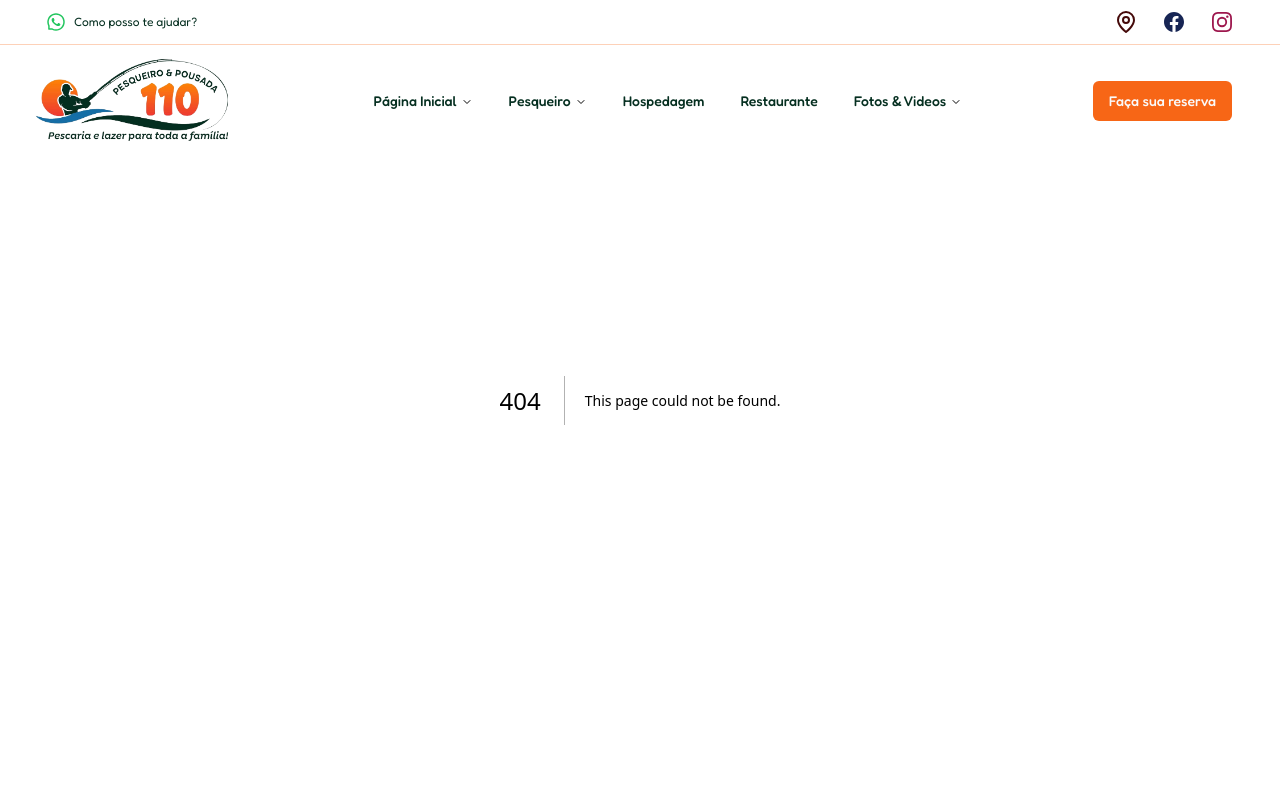
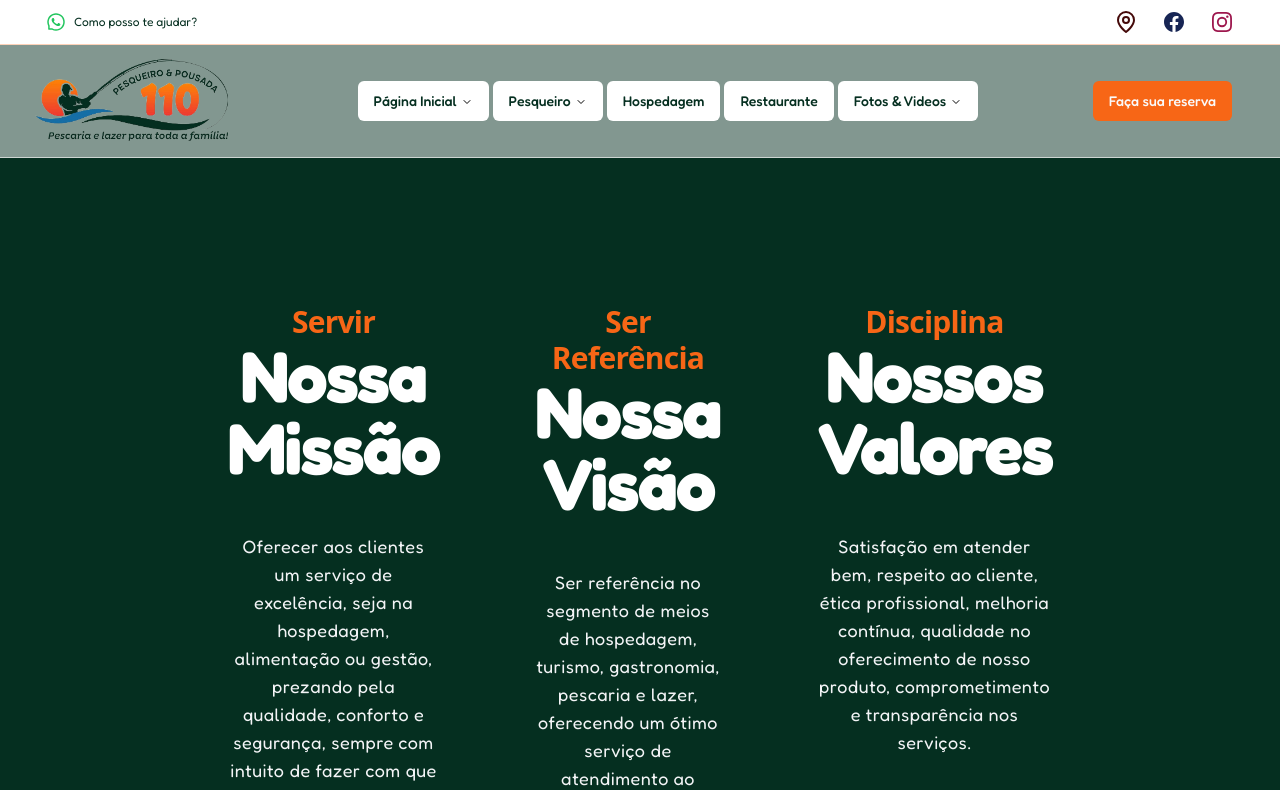
Before and after one commit to xyrlan/pesqueiro110, a Next.js app: page /mvv in a window 1280 px wide. Before the commit this address had no page. Shown: the top 790 px of the page. Built offline with nearby package versions, Linux system fonts and the light colour scheme.

Commit message:
Remove unused quote icon import

```diff
--- /dev/null
+++ b/src/app/mvv/page.tsx
@@ -0,0 +1,10 @@
+import MissaoVisaoValoresSection from '@/components/MissaoVisaoValores'
+import React from 'react'
+
+const MVV = () => {
+  return (
+    <MissaoVisaoValoresSection />
+  )
+}
+
+export default MVV
--- /dev/null
+++ b/src/components/MissaoVisaoValores.tsx
@@ -0,0 +1,53 @@
+'use client'
+import Image from 'next/image'
+import React from 'react'
+import { motion } from "framer-motion"
+
+
+
+const MissaoVisaoValoresSection = () => {
+  return (
+    <section id='mvv' className="flex max-lg:flex-col justify-center p-24 px-6 sm:p-60 bg-primary">
+      <motion.div initial={{ opacity: 0, y: 100 }} whileInView={{ opacity: 1, y: 0 }} viewport={{ once: true }} transition={{ duration: 1 }} className="mx-auto max-w-screen-xl flex flex-col items-center px-8 py-16 sm:px-8 lg:px-12 text-gray-100 w-full text-center">
+        <h2 className='mb-12'>
+          <span className='text-secondary text-3xl font-sans font-bold tracking-tight kristi-regular '>
+            Servir
+          </span>
+          <br />
+          <span className='text-white text-5xl font-bold tracking-tight sm:text-7xl mb-12 '>Nossa Missão</span>
+        </h2>
+        <p className='sm:text-lg tracking-wide mb-4 max-w-md' >
+          Oferecer aos clientes um serviço de excelência, seja na hospedagem, alimentação ou gestão, prezando pela qualidade, conforto e segurança, sempre com intuito de fazer com que nossos clientes, sintam-se na extensão de suas casas.
+        </p>
+
+      </motion.div>
+      <motion.div initial={{ opacity: 0, y: 100 }} whileInView={{ opacity: 1, y: 0 }} viewport={{ once: true }} transition={{ duration: 1 }} className="mx-auto max-w-screen-xl flex flex-col items-center px-8 py-16 sm:px-8 lg:px-12 text-gray-100 w-full text-center">
+        <h2 className='mb-12'>
+          <span className='text-secondary text-3xl font-sans font-bold tracking-tight kristi-regular '>
+            Ser Referência
+          </span>
+          <br />
+          <span className='text-white text-5xl font-bold tracking-tight sm:text-7xl mb-12 '>Nossa Visão</span>
+        </h2>
+        <p className='sm:text-lg tracking-wide mb-4 max-w-md' >
+          Ser referência no segmento de meios de hospedagem, turismo, gastronomia, pescaria e lazer, oferecendo um ótimo serviço de atendimento ao cliente, maximizando sua total satisfação através de nossos serviços oferecidos para atender todos os públicos.
+        </p>
+
+      </motion.div>
+      <motion.div initial={{ opacity: 0, y: 100 }} whileInView={{ opacity: 1, y: 0 }} viewport={{ once: true }} transition={{ duration: 1 }} className="mx-auto max-w-screen-xl flex flex-col items-center px-8 py-16 sm:px-8 lg:px-12 text-gray-100 w-full text-center">
+        <h2 className='mb-12'>
+          <span className='text-secondary text-3xl font-sans font-bold tracking-tight kristi-regular '>
+            Disciplina
+          </span>
+          <br />
+          <span className='text-white text-5xl font-bold tracking-tight sm:text-7xl mb-12 '>Nossos Valores</span>
+        </h2>
+        <p className='sm:text-lg tracking-wide mb-4 max-w-md' >
+          Satisfação em atender bem, respeito ao cliente, ética profissional, melhoria contínua, qualidade no oferecimento de nosso produto, comprometimento e transparência nos serviços.
+        </p>
+      </motion.div>
+    </section >
+  )
+}
+
+export default MissaoVisaoValoresSection
--- a/src/components/Reviews.tsx
+++ b/src/components/Reviews.tsx
@@ -1,5 +1,4 @@
 import React from 'react';
-import quote from '../assets/quote.png'; // Import the quote icon
 import Image from 'next/image';
 import FiveStars from './FiveStars';
 
```
